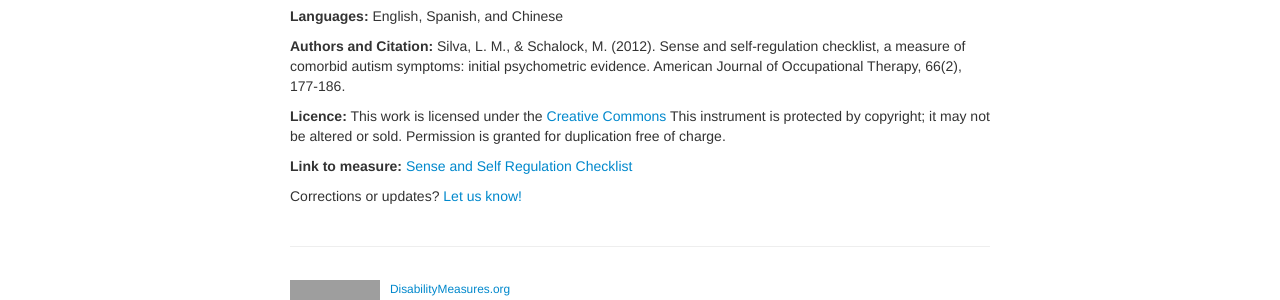
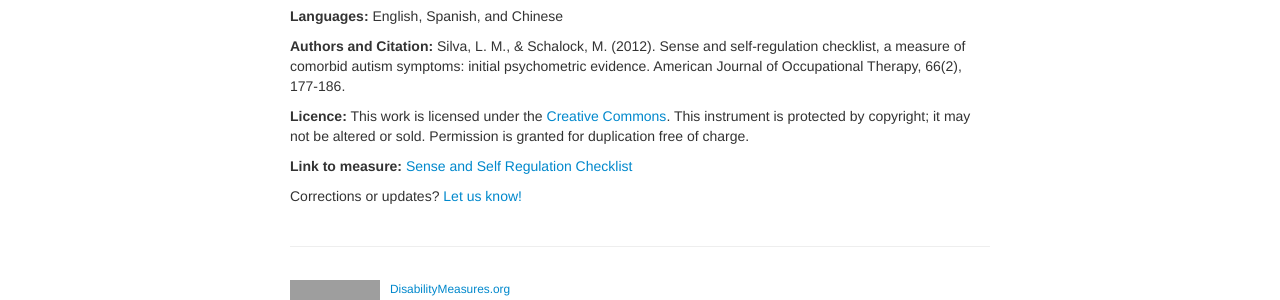
Before and after one commit to mjmaenner/disabilitymeasures, a Jekyll site: the page built from ssc/index.md, in a window 1280 px wide. Shown: the part 566-866 px from the top of the page. Built offline with Jekyll 4.4.1, drawn with Linux system fonts in a browser that asks for light colours; grey boxes are pictures that could not be loaded.

```diff
--- a/ssc/index.md
+++ b/ssc/index.md
@@ -26,7 +26,7 @@ function googleTranslateElementInit() {
 
 **Authors and Citation:** Silva, L. M., & Schalock, M. (2012). Sense and self-regulation checklist, a measure of comorbid autism symptoms: initial psychometric evidence. American Journal of Occupational Therapy, 66(2), 177-186.
 
-**Licence:** This work is licensed under the [Creative Commons](http://creativecommons.org/licenses/by-nc-nd/3.0.© LMTSilva Nov. 2011) This instrument is protected by copyright; it may not be altered or sold. Permission is granted for duplication free of charge.
+**Licence:** This work is licensed under the [Creative Commons](http://creativecommons.org/licenses/by-nc-nd/3.0.© LMTSilva Nov. 2011.). This instrument is protected by copyright; it may not be altered or sold. Permission is granted for duplication free of charge.
 
 **Link to measure:**
 [Sense and Self Regulation Checklist](http://www.midss.org/sites/default/files/sense_and_self-regulation_checklist_with_instructions_-_11-28-11.pdf)
```
